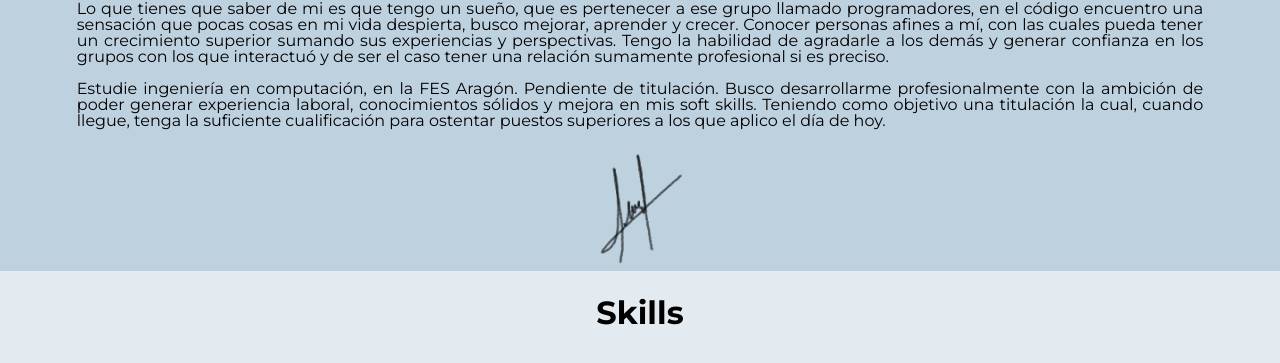
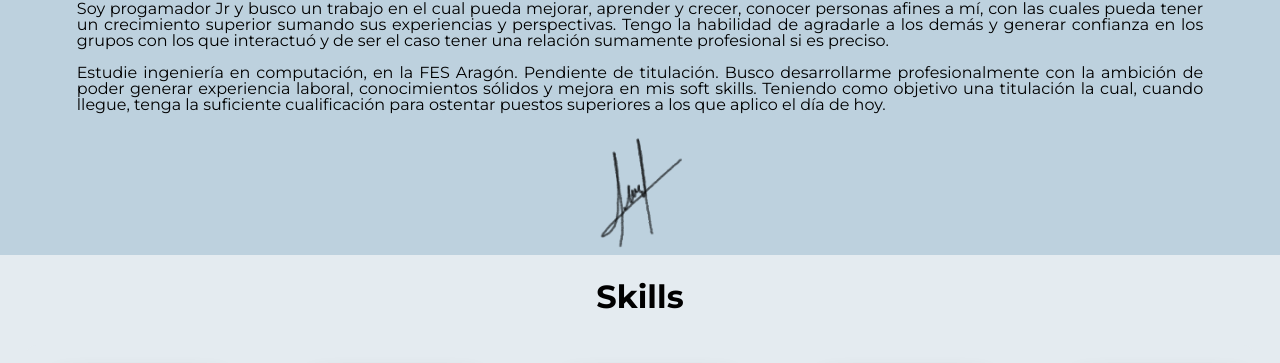
Before and after one commit to SebasGut/Challenge-front-1, a plain HTML site: page index.html in a window 1280 px wide. Shown: the part 468-831 px from the top of the page. Drawn offline with Linux system fonts and the light colour scheme.

Commit message:
"Menos G"

```diff
--- a/index.html
+++ b/index.html
@@ -74,9 +74,8 @@
         <section class="sobreMi container" id="sobreM">
             <div class="sobreMi__texto">
                 <h1 class="sobreMi__titulo">Sobre mi</h1>
-                <p class="sobreMi__parrafo">Lo que tienes que saber de mi es que tengo un sueño, que es pertenecer a ese
-                    grupo llamado programadores, en el código encuentro una sensación que pocas cosas en mi vida
-                    despierta, busco mejorar, aprender y crecer. Conocer personas afines a mí, con las cuales pueda
+                <p class="sobreMi__parrafo">Soy progamador Jr y busco un trabajo en el cual pueda mejorar, aprender y
+                    crecer, conocer personas afines a mí, con las cuales pueda
                     tener un crecimiento superior sumando sus experiencias y perspectivas. Tengo la habilidad de
                     agradarle a los demás y generar confianza en los grupos con los que interactuó y de ser el caso
                     tener una relación sumamente profesional si es preciso.</p>
```
